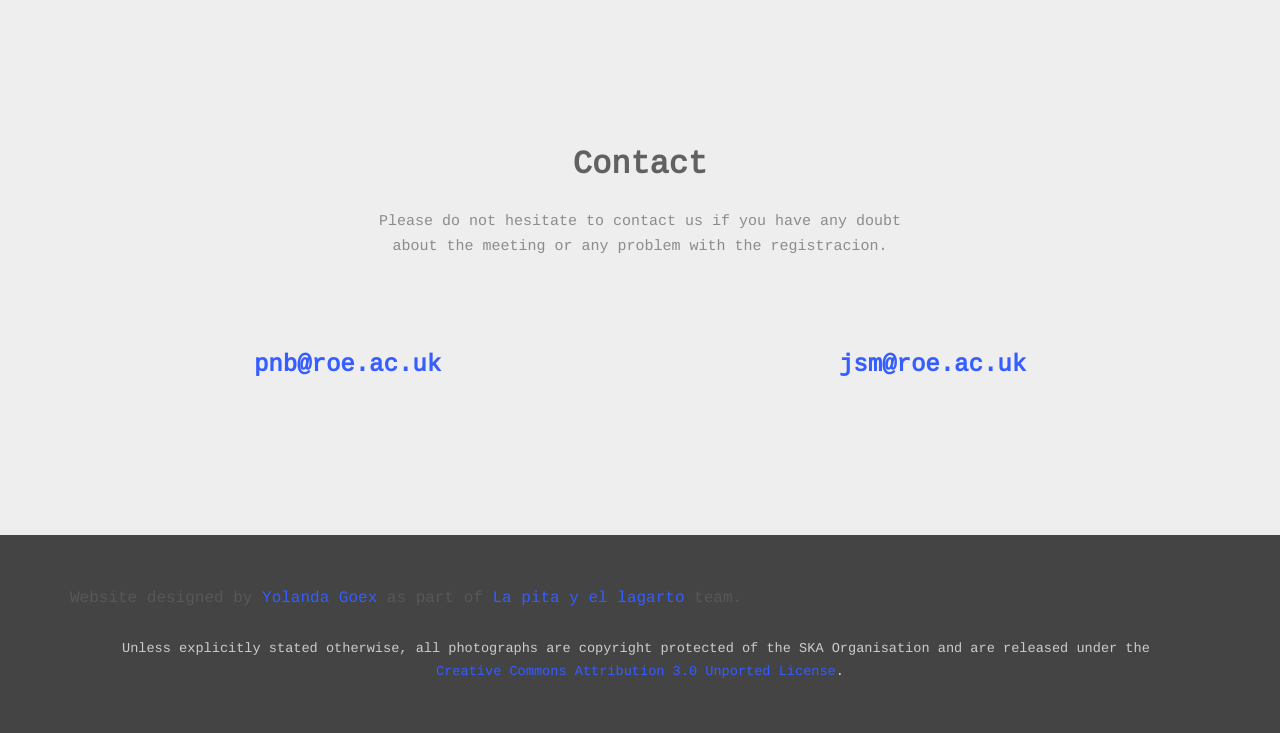
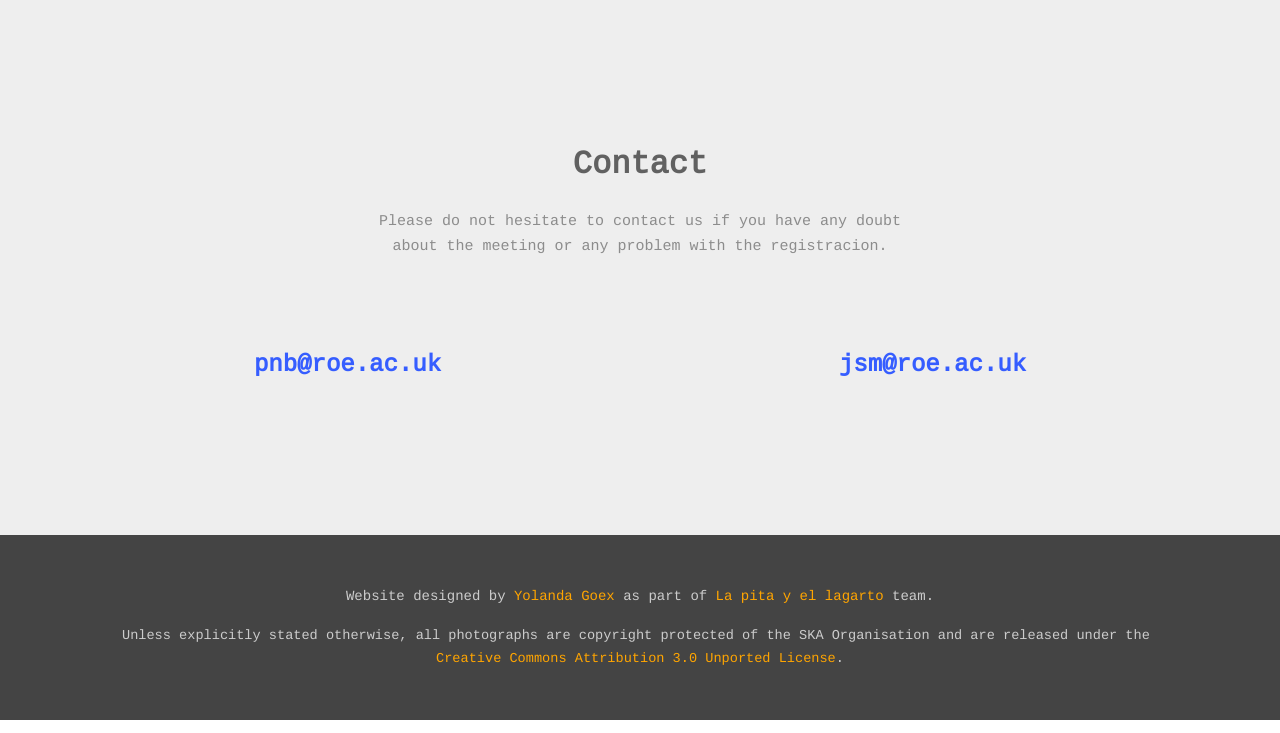
Before and after one commit to nudomarinero/UK-SKA_Edinbugh-2017, a Django app: page / in a window 1280 px wide. Shown: the part 3406-4139 px from the top of the page. Run offline with Django 3.2, Linux system fonts and the light colour scheme; data that the repository does not hold is empty; style sheets or scripts are compiled from the project's sources; some libraries are stand-ins or nearby versions.

Commit message:
Add style for new credits and footer links to make them more readable

```diff
--- a/conference/static/css/_home.scss
+++ b/conference/static/css/_home.scss
@@ -1502,6 +1502,19 @@ small {
 footer {
     padding: 50px 0;
     background-color: #444;
+    a {
+        color: orange;
+        &:hover {
+            color: lighten(orange, 5%);
+        }
+    }
+}
+
+p.webmaster {
+    text-align: center;
+    color: #ccc;
+    margin-bottom: 0;
+    font-size: 1.4rem;
 }
 
 p.copyright {
```
